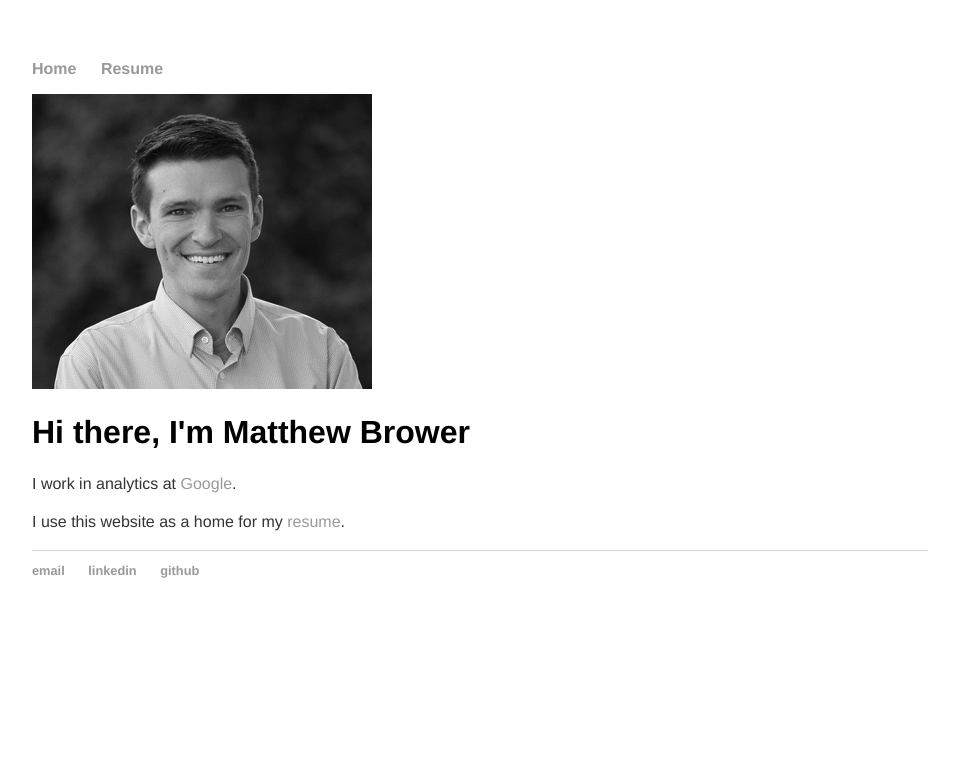
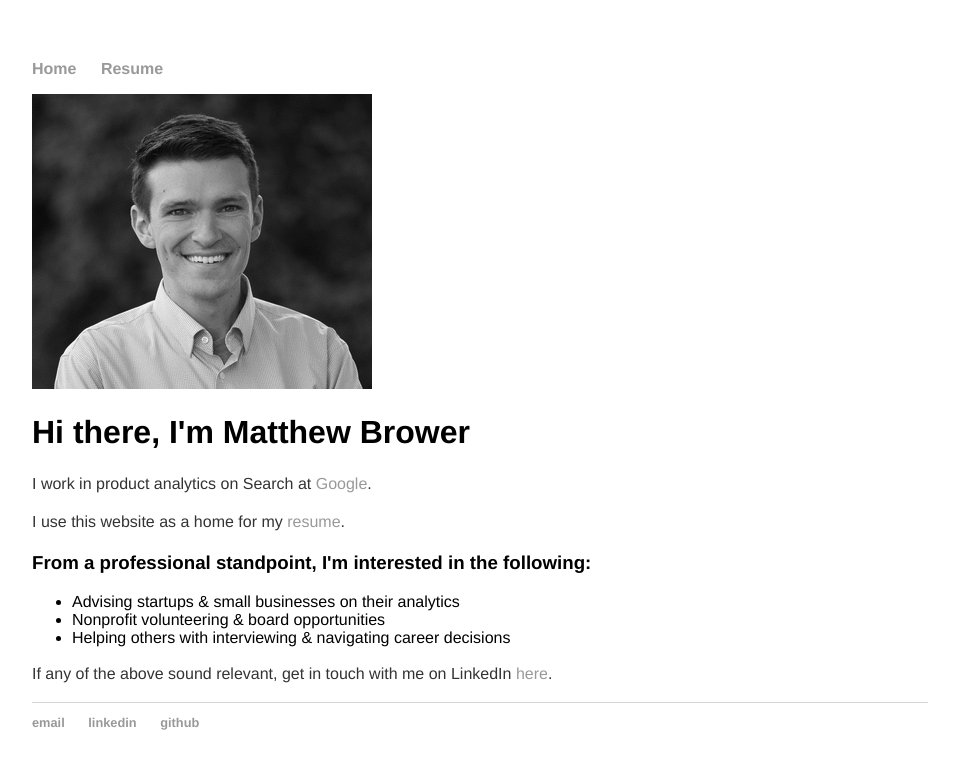
Before and after one commit to MatthewBrower/matthewbrower.github.io, a Jekyll site: the page built from index.html, in a window 1280 px wide. Shown: the top 769 px of the page, without its empty margins (160-1119 px from the left). Built offline with Jekyll 4.4.1, drawn with Linux system fonts in a browser that asks for light colours.

Commit message:
Update index.html

```diff
--- a/index.html
+++ b/index.html
@@ -5,12 +5,20 @@ title: Matthew Brower
 
 <div class="blurb">
 <img src="/img/portrait.png">
-	<h1>Hi there, I'm Matthew Brower</h1>
 
-    <p>I work in analytics at <a href="https://www.google.com/">Google</a>.</p>
+<h1>Hi there, I'm Matthew Brower</h1>
 
-	<p>I use this website as a home for my <a href="/resume">resume</a>.</p>
+<p>I work in product analytics on Search at <a href="https://www.google.com/">Google</a>.</p>
+<p>I use this website as a home for my <a href="/resume">resume</a>.</p>
 
+<h3>From a professional standpoint, I'm interested in the following:</h3>
+<ul>
+  <li>Advising startups & small businesses on their analytics</li>
+  <li>Nonprofit volunteering & board opportunities</li>
+  <li>Helping others with interviewing & navigating career decisions</li>
+</ul>
+
+<p>If any of the above sound relevant, get in touch with me on LinkedIn <a href="https://www.linkedin.com/in/matthewabrower/">here</a>.</p>
 <!--<h3> -->
 <!--	</h3> -->
 </div><!-- /.blurb -->
```
